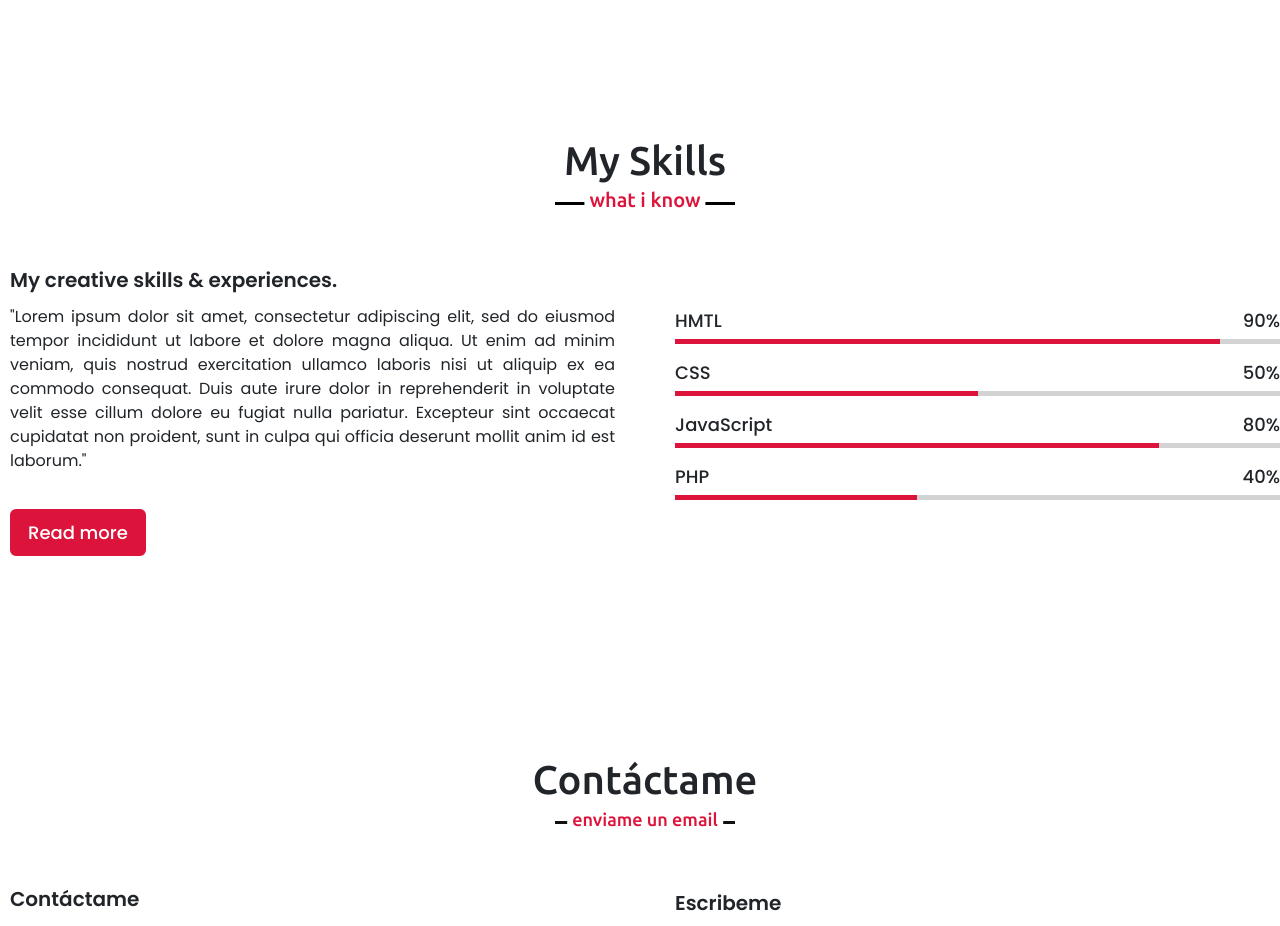
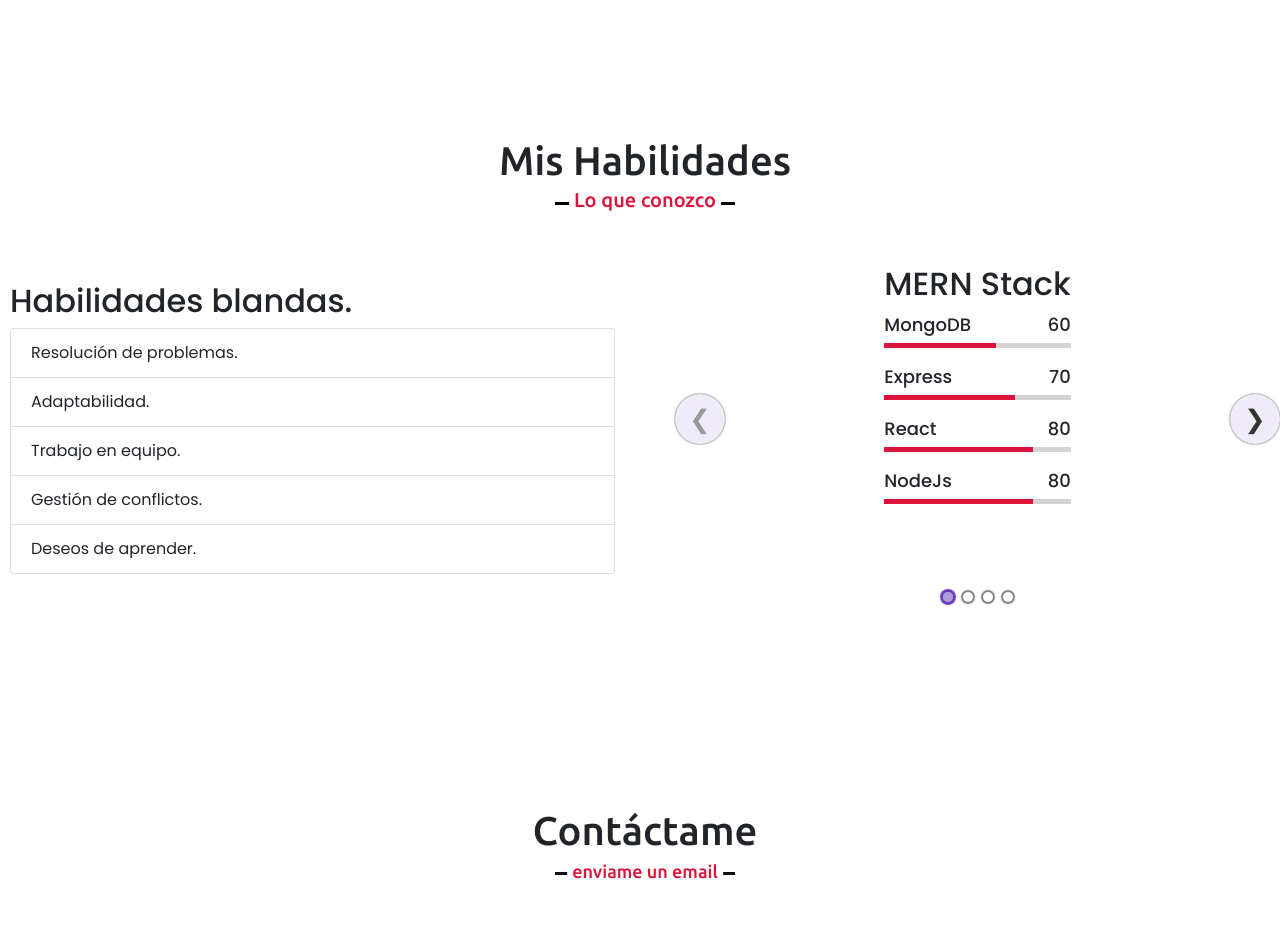
Before and after one commit to LeandroAntunez/LeandroAntunez.github.io, a React (Create React App) app: page / in a window 1280 px wide. Shown: the part 1080-2006 px from the top of the page. Built offline with nearby package versions, Linux system fonts and the light colour scheme; a web font is replaced by a local one.

Commit message:
A carousel with skills added.

```diff
--- /dev/null
+++ b/src/PorfolioContainer/Skills/CarouselSkills.css
@@ -0,0 +1,54 @@
+.skills-content .right .mongodb::before {
+    width: 60%;
+}
+.skills-content .right .express::before {
+    width: 70%;
+}
+.skills-content .right .react::before {
+    width: 80%;
+}
+.skills-content .right .nodejs::before {
+    width: 80%;
+}
+
+.skills-content .right .html::before {
+    width: 80%;
+}
+.skills-content .right .bootstrap::before {
+    width: 60%;
+}
+.skills-content .right .css::before {
+    width: 70%;
+}
+.skills-content .right .javascript::before {
+    width: 90%;
+}
+
+.skills-content .right .mysql::before {
+    width: 70%;
+}
+.skills-content .right .ruby::before {
+    width: 50%;
+}
+.skills-content .right .python::before {
+    width: 50%;
+}
+.skills-content .right .expressjs::before {
+    width: 70%;
+}
+
+.skills-content .right .unit::before {
+    width: 90%;
+}
+.skills-content .right .inglés::before {
+    width: 70%;
+}
+.skills-content .right .poo::before {
+    width: 80%;
+}
+.skills-content .right .patrones::before {
+    width: 75%;
+}
+.skills-content .right .git::before {
+    width: 80%;
+}
--- /dev/null
+++ b/src/PorfolioContainer/Skills/CarouselSkills.js
@@ -0,0 +1,85 @@
+import React, { Component } from 'react';
+import Carousel from 'react-elastic-carousel';
+import './CarouselSkills.css';
+
+class CarouselSkills extends Component {
+    state = {
+        items: [
+            {
+                id: 1, title: 'MERN Stack',
+                skills:
+                    [
+                        { name: 'MongoDB', percentage: 60 },
+                        { name: 'Express', percentage: 70 },
+                        { name: 'React', percentage: 80 },
+                        { name: 'NodeJs', percentage: 80 }
+                    ]
+            },
+
+            {
+                id: 2, title: 'Desarrollador Frontend',
+                skills:
+                    [
+                        { name: 'HTML', percentage: 80 },
+                        { name: 'React', percentage: 80 },
+                        { name: 'Bootstrap', percentage: 60 },
+                        { name: 'Javascript', percentage: 90 },
+                        { name: 'CSS', percentage: 70 }
+                    ]
+            },
+
+            {
+                id: 3, title: 'Desarrollador Backend',
+                skills:
+                    [
+                        { name: 'MySQL', percentage: 70 },
+                        { name: 'NodeJs', percentage: 80 },
+                        { name: 'Ruby - on Rails', percentage: 50 },
+                        { name: 'Python - Django', percentage: 50 },
+                        { name: 'ExpressJS', percentage: 70 }
+                    ]
+            },
+
+            {
+                id: 4, title: 'Otros conocimientos',
+                skills: [
+                    { name: 'Unit Testing', percentage: 90 },
+                    { name: 'Inglés', percentage: 70 },
+                    { name: 'POO', percentage: 80 },
+                    { name: 'Patrones de Diseño', percentage: 75 },
+                    { name: 'Git', percentage: 80 }
+                ]
+            },
+        ]
+    }
+
+    render() {
+        const { items } = this.state;
+
+        return (
+            <div>
+                <Carousel itemsToShow={1}>
+                    {items.map(item =>
+                        <div key={item.id}>
+                            <h2>{item.title}</h2>
+                            <ul>
+                                {item.skills.map(s =>
+                                    <div class="bars">
+                                        <div className='info'>
+                                            <span>{s.name}</span>
+                                            <span> {s.percentage}</span>
+                                        </div>
+                                        <div class={'line ' + s.name.toLocaleLowerCase()}></div>
+                                    </div>
+                                )}
+                            </ul>
+                        </div>
+                    )
+                    }
+                </Carousel>
+            </div>
+        );
+    }
+}
+
+export default CarouselSkills;
--- a/src/PorfolioContainer/Skills/Skills.css
+++ b/src/PorfolioContainer/Skills/Skills.css
@@ -30,7 +30,7 @@ section {
     transform: translateX(-50%);
 }
 .skills .title::after {
-    content: "what i know";
+    content: "Lo que conozco";
     position: absolute;
     bottom: -12px;
     left: 50%;
@@ -115,15 +115,3 @@ section {
     top: 0;
     background: crimson;
 }
-.skills-content .right .html::before {
-    width: 90%;
-}
-.skills-content .right .css::before {
-    width: 50%;
-}
-.skills-content .right .javascript::before {
-    width: 80%;
-}
-.skills-content .right .php::before {
-    width: 40%;
-}
--- a/src/PorfolioContainer/Skills/Skills.js
+++ b/src/PorfolioContainer/Skills/Skills.js
@@ -1,48 +1,28 @@
 import React from 'react';
 import './Skills.css';
-
+import CarouselSkills from './CarouselSkills';
 class Skills extends React.Component {
     render() {
         return (
             <div>
                 <section class="skills" id="skills">
                     <div class="max-width">
-                        <h2 class="title">My Skills</h2>
+                        <h2 class="title">Mis Habilidades</h2>
                         <div class="skills-content">
                             <div class='column left'>
-                                <div class="text">My creative skills & experiences.</div>
-                                <p>"Lorem ipsum dolor sit amet, consectetur adipiscing elit, sed do eiusmod tempor incididunt ut labore et dolore magna aliqua. Ut enim ad minim veniam, quis nostrud exercitation ullamco laboris nisi ut aliquip ex ea commodo consequat. Duis aute irure dolor in reprehenderit in voluptate velit esse cillum dolore eu fugiat nulla pariatur. Excepteur sint occaecat cupidatat non proident, sunt in culpa qui officia deserunt mollit anim id est laborum."</p>
-                                <a href='#'>Read more</a>
+                                <h2>Habilidades blandas.</h2>
+                                <p>
+                                    <ul className='list-group'>
+                                        <li className='list-group-item'>Resolución de problemas.</li>
+                                        <li className='list-group-item'>Adaptabilidad.</li>
+                                        <li className='list-group-item'>Trabajo en equipo.</li>
+                                        <li className='list-group-item'>Gestión de conflictos.</li>
+                                        <li className='list-group-item'>Deseos de aprender.</li>
+                                    </ul>
+                                </p>
                             </div>
                             <div class="column right">
-                                <div class="bars">
-                                    <div class="info">
-                                        <span>HMTL</span>
-                                        <span>90%</span>
-                                    </div>
-                                    <div class="line html"></div>
-                                </div>
-                                <div class="bars">
-                                    <div class="info">
-                                        <span>CSS</span>
-                                        <span>50%</span>
-                                    </div>
-                                    <div class="line css"></div>
-                                </div>
-                                <div class="bars">
-                                    <div class="info">
-                                        <span>JavaScript</span>
-                                        <span>80%</span>
-                                    </div>
-                                    <div class="line javascript"></div>
-                                </div>
-                                <div class="bars">
-                                    <div class="info">
-                                        <span>PHP</span>
-                                        <span>40%</span>
-                                    </div>
-                                    <div class="line php"></div>
-                                </div>
+                                <CarouselSkills />
                             </div>
                         </div>
                     </div>
```
